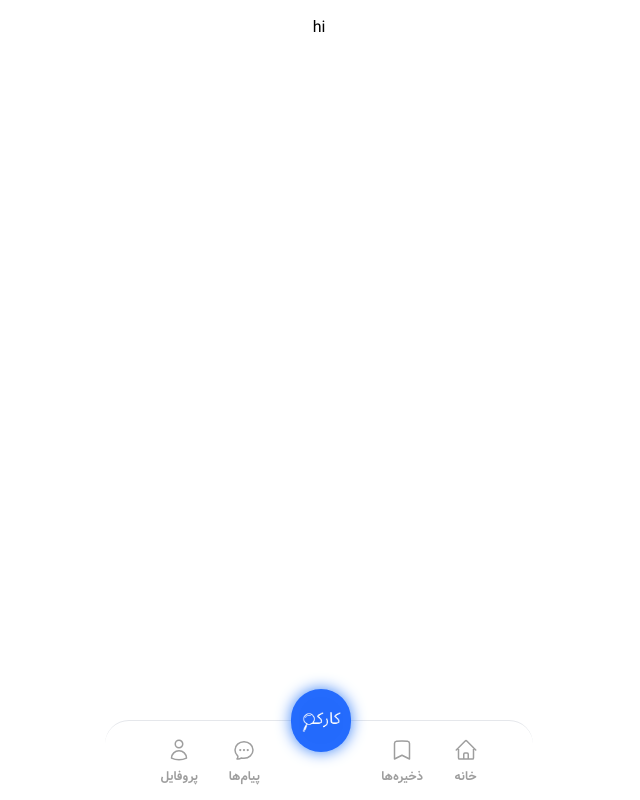
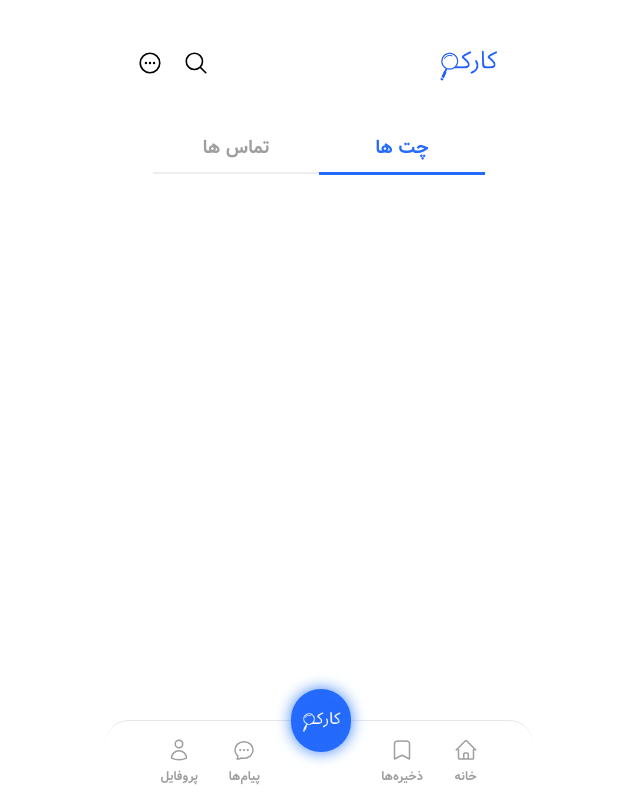
Before and after one commit to alirezanezami1/Job-Finder-App, a Vue app: page /Messages in a window 1280 px wide. Shown: the whole page, without its empty margins (321-961 px from the left). Built offline with nearby package versions, Linux system fonts and the light colour scheme.

Commit message:
finishing the navbar & toggleTab in Messages

```diff
--- a/src/views/MessagesView.vue
+++ b/src/views/MessagesView.vue
@@ -1,10 +1,57 @@
 <script setup>
+import { RouterLink } from 'vue-router'
 import NavbarMenu from '@/components/NavbarMenu.vue'
+import { EllipsisHorizontalCircleIcon, MagnifyingGlassIcon } from '@heroicons/vue/24/outline'
+import { ref } from 'vue'
+
+const activeChatTab = ref(true)
+const activeContactTab = ref(false)
+
+const toggleTab = () => {
+  activeChatTab.value = !activeChatTab.value
+  activeContactTab.value = !activeContactTab.value
+}
+
+// const toggleContactTab = () => {
+//   activeChatTab.value = false
+//   activeContactTab.value = true
+// }
 </script>
 
 <template>
-  <div class="flex flex-col justify-center items-center">
-    <h1>hi</h1>
+  <div class="flex flex-col justify-center items-center px-6 py-4 pb-12 w-full">
+    <div class="flex flex-col justify-center items-center gap-6 w-full">
+      <!-- Navbar -->
+      <div class="flex justify-center items-center py-3 w-[380px]">
+        <div class="flex justify-start items-center w-[292px]">
+          <RouterLink to="/">
+            <img src="../assets/Logo.PNG" alt="Logo" class="w-[65px]" />
+          </RouterLink>
+        </div>
+        <div class="flex justify-center items-center gap-5">
+          <MagnifyingGlassIcon class="w-[26px] cursor-pointer" />
+          <EllipsisHorizontalCircleIcon class="w-[26px] cursor-pointer" />
+        </div>
+      </div>
+
+      <!-- //// toggle  -->
+      <div class="flex justify-center items-center w-full">
+        <div
+          class="w-full text-gray500 border-b-2 cursor-pointer border-gray200 text-center pb-3"
+          :class="{ 'border-b-[3.5px] border-primary500 text-primary500': activeChatTab }"
+          @click="toggleTab"
+        >
+          <p class="text-[18px] leading-[140%] font-semibold">چت ها</p>
+        </div>
+        <div
+          class="w-full text-gray500 border-b-2 cursor-pointer border-gray200 text-center pb-3"
+          :class="{ 'border-b-[3.5px] border-primary500 text-primary500': activeContactTab }"
+          @click="toggleTab"
+        >
+          <p class="text-[18px] leading-[140%] font-semibold">تماس ها</p>
+        </div>
+      </div>
+    </div>
     <NavbarMenu />
   </div>
 </template>
```
